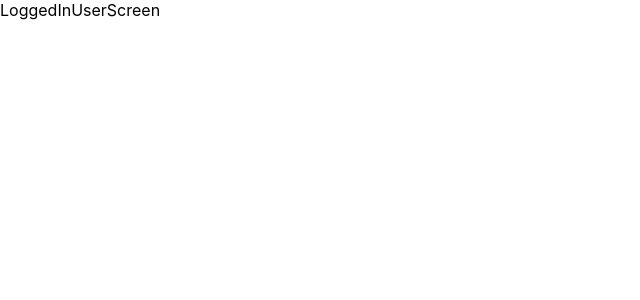
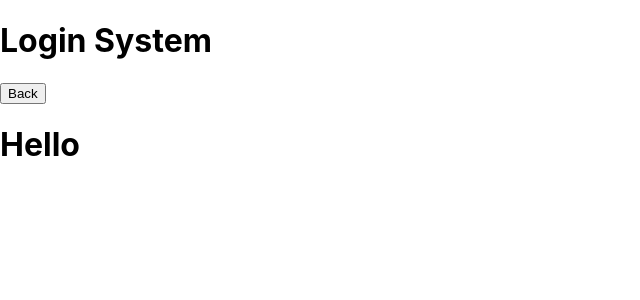
Before and after one commit to Zack-D-44/React-Express-SQlite-Login-System, a React (Create React App) app in the folder Client/login-system/: page /loggedIn in a window 1280 px wide. Shown: the top 300 px of the page, without its empty margins (0-640 px from the left). Built offline with nearby package versions, Linux system fonts and the light colour scheme.

Commit message:
Added feature that displays users username on log in

```diff
--- a/Client/login-system/src/App.js
+++ b/Client/login-system/src/App.js
@@ -5,6 +5,8 @@ const { useNavigate } = require("react-router-dom");
 
 function App() {
   const [LoggedIn, setLoggedIn] = useState(false);
+  const [currentUserUsername, setCurrentUserUsername] = useState("");
+
   const navigate = useNavigate();
 
   const checkIfUserSignedIn = (userLoggedIn) => {
@@ -12,12 +14,19 @@ function App() {
 
     console.log(LoggedIn);
   };
+
+  const getCurrentUserUsername = (username) => {
+    setCurrentUserUsername(username);
+  };
   return (
     <div>
       {LoggedIn ? (
-        navigate("/loggedIn")
+        navigate("/loggedIn", { state: { username: currentUserUsername } })
       ) : (
-        <LoginForm isUserSignedIn={checkIfUserSignedIn} />
+        <LoginForm
+          isUserSignedIn={checkIfUserSignedIn}
+          setCurrentUserUsername={getCurrentUserUsername}
+        />
       )}
     </div>
   );
--- a/Client/login-system/src/Components/Header.jsx
+++ b/Client/login-system/src/Components/Header.jsx
@@ -1,10 +1,20 @@
-// import React from "react";
+import React from "react";
+const { useNavigate, useLocation } = require("react-router-dom");
 
-// export default function Header() {
-//   return (
-//     <header>
-//         <h1>Login System</h1>
-//         <a href=></a>
-//     </header>
-//   );
-// }
+export default function Header() {
+  // create navigate hook
+  const navigate = useNavigate();
+  const location = useLocation();
+
+  //   retrive state from the location
+  const { username } = location.state || "";
+  return (
+    <div>
+      <header>
+        <h1>Login System</h1>
+        <button onClick={() => navigate("/")}>Back</button>
+      </header>
+      <h1>Hello {username}</h1>
+    </div>
+  );
+}
--- a/Client/login-system/src/Components/LoggedInUserScreen.jsx
+++ b/Client/login-system/src/Components/LoggedInUserScreen.jsx
@@ -1,5 +1,10 @@
 import React from "react";
+import Header from "./Header";
 
 export default function LoggedInUserScreen() {
-  return <div>LoggedInUserScreen</div>;
+  return (
+    <div>
+      <Header />
+    </div>
+  );
 }
--- a/Client/login-system/src/Components/LoginForm.jsx
+++ b/Client/login-system/src/Components/LoginForm.jsx
@@ -2,7 +2,7 @@ import React from "react";
 import styles from "../styles/loginForm.module.css";
 import { useState } from "react";
 
-export default function LoginForm({ isUserSignedIn }) {
+export default function LoginForm({ isUserSignedIn, setCurrentUserUsername }) {
   // let userValid = false;
   // states for password and user name
   const [username, setUsername] = useState("");
@@ -26,8 +26,11 @@ export default function LoginForm({ isUserSignedIn }) {
         const json = await response.json();
         console.log(json);
         if (json.success) {
+          // if successful set user valid to true and set their username
           isUserSignedIn(true);
+          setCurrentUserUsername(username);
         } else {
+          // if user is not valid make sure to set the state to false
           alert("Invalid username or password");
           isUserSignedIn(false);
         }
```
